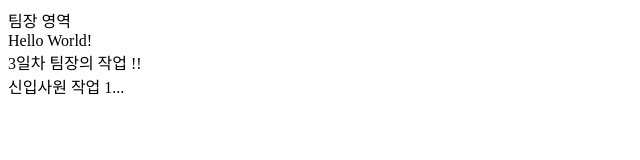
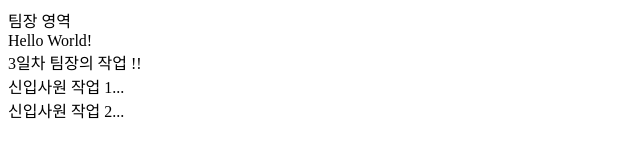
Before and after one commit to LJeongGyo/TeamProject001, a plain HTML site: page index.html in a window 1280 px wide. Shown: the whole page, without its empty margins (0-640 px from the left). Drawn offline with Linux system fonts and the light colour scheme.

Commit message:
신입사원 두번째 작업

```diff
--- a/index.html
+++ b/index.html
@@ -19,6 +19,10 @@
         신입사원 작업 1...
     </div>
 
+    <div>
+        신입사원 작업 2...
+    </div>
+
 
 </body>
 
```
Also changed, not shown: member001.html (added), member002.html (added).
